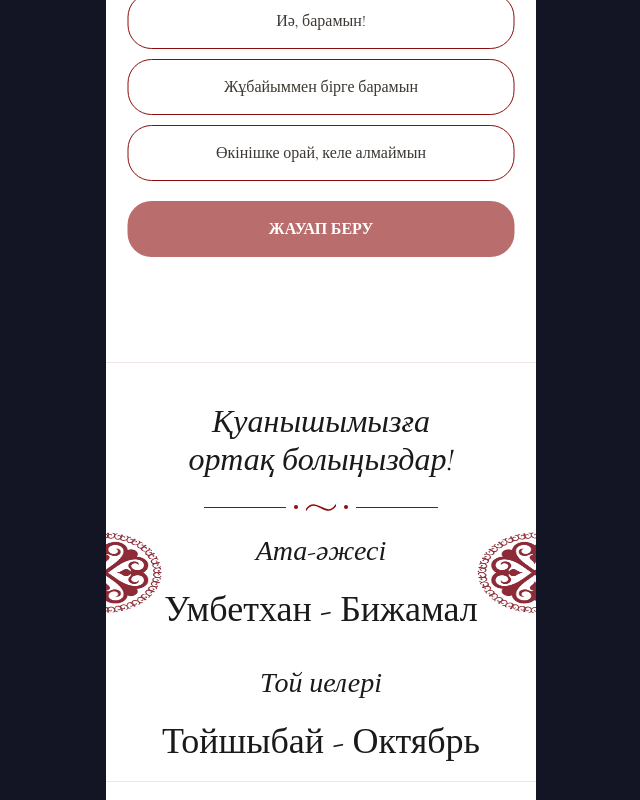
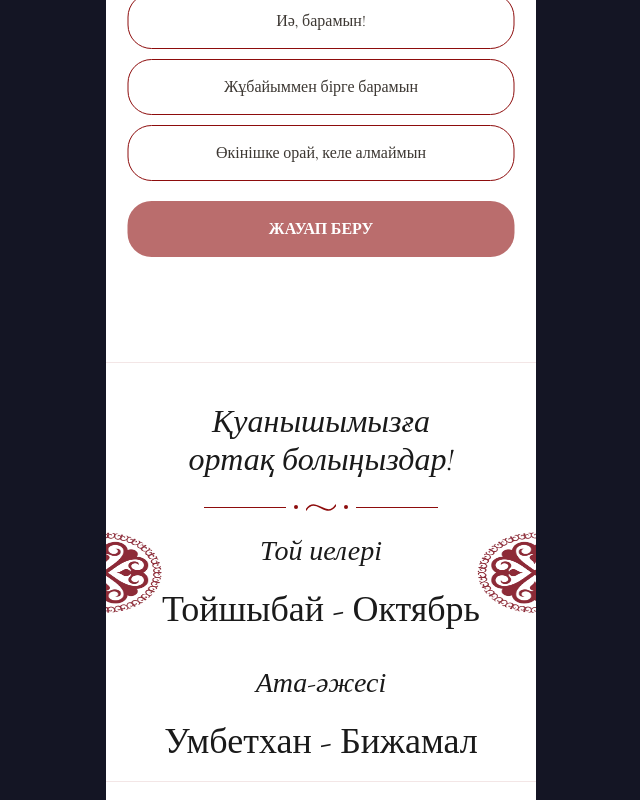
Before and after one commit to fortrialgptyear-del/uzaty, a React (Vite) app: page / in a window 1280 px wide. Shown: the part 3100-3900 px from the top of the page, without its empty margins (319-959 px from the left). Built offline with nearby package versions, Linux system fonts and the light colour scheme.

Commit message:
Swap order: parents then grandparents

```diff
--- a/src/App.jsx
+++ b/src/App.jsx
@@ -466,17 +466,17 @@ const BlockRenderer = ({ comp }) => {
           </div>
 
           <div style={{fontFamily: '"Cormorant Garamond", serif', fontStyle: 'italic', fontSize: '28px', color: '#1a1a1a', textAlign: 'center', lineHeight: '1.2', zIndex: 1}}>
+            Той иелері
+          </div>
+          <div style={{fontFamily: '"Cormorant Garamond", serif', fontSize: '36px', fontWeight: '500', color: '#1a1a1a', textAlign: 'center', lineHeight: '1.2', zIndex: 1}}>
+            Тойшыбай - Октябрь
+          </div>
+
+          <div style={{fontFamily: '"Cormorant Garamond", serif', fontStyle: 'italic', fontSize: '28px', color: '#1a1a1a', textAlign: 'center', lineHeight: '1.2', zIndex: 1, marginTop: '15px'}}>
             Ата-әжесі
           </div>
           <div style={{fontFamily: '"Cormorant Garamond", serif', fontSize: '36px', fontWeight: '500', color: '#1a1a1a', textAlign: 'center', lineHeight: '1.2', zIndex: 1}}>
             Умбетхан - Бижамал
-          </div>
-
-          <div style={{fontFamily: '"Cormorant Garamond", serif', fontStyle: 'italic', fontSize: '28px', color: '#1a1a1a', textAlign: 'center', lineHeight: '1.2', zIndex: 1, marginTop: '15px'}}>
-            Той иелері
-          </div>
-          <div style={{fontFamily: '"Cormorant Garamond", serif', fontSize: '36px', fontWeight: '500', color: '#1a1a1a', textAlign: 'center', lineHeight: '1.2', zIndex: 1}}>
-            Тойшыбай - Октябрь
           </div>
         </div>
       );
```
